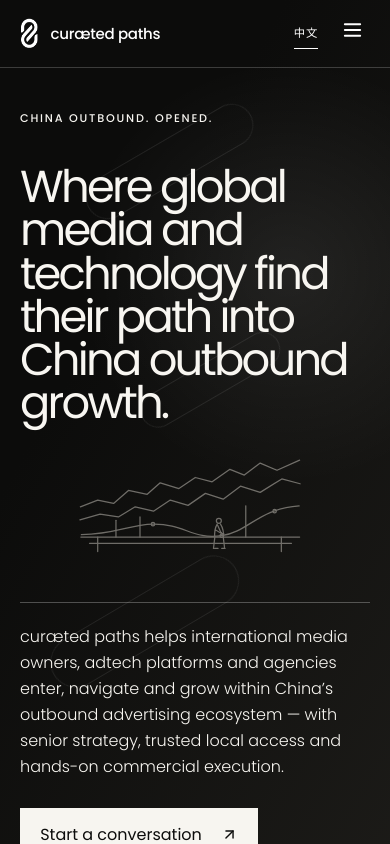
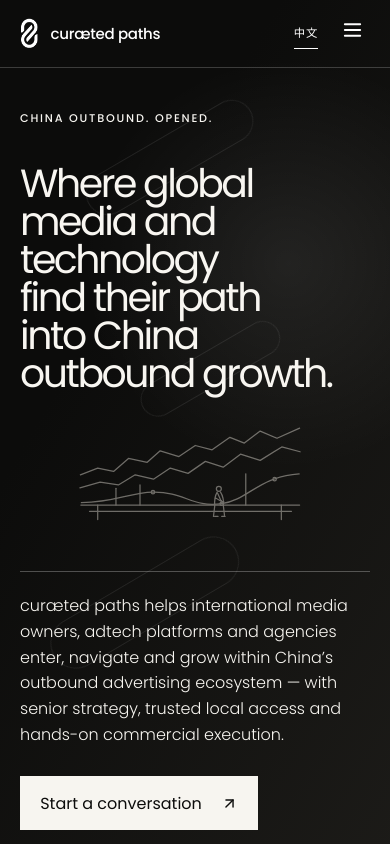
Before and after one commit to Kaplanpop/curaeted-web-MainOne, a React (Vite) app: page / in a window 390 px wide. Shown: the top 844 px of the page. Built offline with nearby package versions, Linux system fonts and the light colour scheme.

Commit message:
Refine bilingual hero typography (#2)

```diff
--- a/src/index.css
+++ b/src/index.css
@@ -92,7 +92,9 @@ a { color: inherit; }
 .hero-inner { position: relative; z-index: 2; max-width: 1580px; width: 100%; margin: 0 auto; display: grid; grid-template-columns: minmax(0, 1.7fr) minmax(280px, .62fr); grid-template-areas: "copy art" "lower art"; column-gap: clamp(3rem, 6vw, 7rem); align-items: start; }
 .hero-upper-copy { grid-area: copy; }
 .eyebrow, .section-label { margin: 0 0 2.5rem; font-size: .7rem; line-height: 1.2; letter-spacing: .16em; text-transform: uppercase; font-weight: 500; }
-.hero h1 { margin: 0; font-size: clamp(3rem, 6.35vw, 7.4rem); line-height: .96; letter-spacing: -.062em; font-weight: 400; text-wrap: balance; }
+.hero h1 { margin: 0; font-size: clamp(2.6rem, 5.5vw, 6.4rem); line-height: .96; letter-spacing: -.062em; font-weight: 400; text-wrap: balance; }
+.site.is-zh .hero h1 { font-size: clamp(2.4rem, 5.15vw, 6rem); line-height: 1.14; letter-spacing: -.025em; }
+.site.is-zh .hero h1 span { display: block; }
 .hero-lower { grid-area: lower; width: 100%; margin: clamp(2.5rem, 5vw, 4.5rem) 0 0; padding-top: 1.8rem; display: grid; grid-template-columns: 1.25fr 1fr; gap: 4rem; border-top: 1px solid rgba(255,255,255,.27); }
 .hero-lower > p { max-width: 700px; margin: 0; font-size: clamp(1rem, 1.4vw, 1.3rem); line-height: 1.62; font-weight: 300; }
 .hero-actions { display: flex; flex-wrap: wrap; gap: 1.4rem; align-items: center; justify-content: flex-end; }
@@ -245,7 +247,8 @@ footer { margin-top: 8rem; min-height: 145px; display: grid; grid-template-colum
   .brand-mark { width: 19px; }
   .hero { min-height: 100svh; padding-top: 7rem; padding-bottom: 2.5rem; }
   .hero-inner { grid-template-columns: 1fr; grid-template-areas: "copy" "art" "lower"; column-gap: 0; }
-  .hero h1 { font-size: clamp(2.55rem, 11.5vw, 4.4rem); }
+  .hero h1 { font-size: clamp(2.25rem, 10.1vw, 3.9rem); }
+  .site.is-zh .hero h1 { font-size: clamp(2.05rem, 9.35vw, 3.55rem); }
   .hero-lower, .opportunity-grid, .approach-intro, .about-top, .about-details, .contact-grid { grid-template-columns: 1fr; gap: 2.5rem; }
   .hero-lower { margin-top: 2rem; padding-top: 1.3rem; gap: 1.75rem; }
   .hero-actions { justify-content: flex-start; }
--- a/src/pages/HomePage.tsx
+++ b/src/pages/HomePage.tsx
@@ -18,6 +18,9 @@ const HomePage = ({ language }: { language: Language }) => {
   const copy = content[language];
   const rootRef = useRef<HTMLDivElement>(null);
   const [form, setForm] = useState({ name: "", company: "", email: "", message: "", website: "" });
+  const heroHeadlineLines = language === "zh"
+    ? ["让全球优质资源，", "成为中国品牌出海", "的增长路径。"]
+    : null;
   const approachHeadlineLines = language === "en"
     ? ["Every market", "entry needs its", "own path."]
     : ["每一次出海，", "都需要一条适合", "自己的路径。"];
@@ -84,7 +87,11 @@ const HomePage = ({ language }: { language: Language }) => {
           <div className="hero-inner">
             <div className="hero-upper-copy">
               <p className="eyebrow reveal">{copy.hero.eyebrow}</p>
-              <h1 className="reveal">{copy.hero.headline}</h1>
+              <h1 className="reveal" aria-label={copy.hero.headline}>
+                {heroHeadlineLines
+                  ? heroHeadlineLines.map((line) => <span key={line}>{line}</span>)
+                  : copy.hero.headline}
+              </h1>
             </div>
             <SectionIllustration type="hero" />
             <div className="hero-lower reveal">
```
